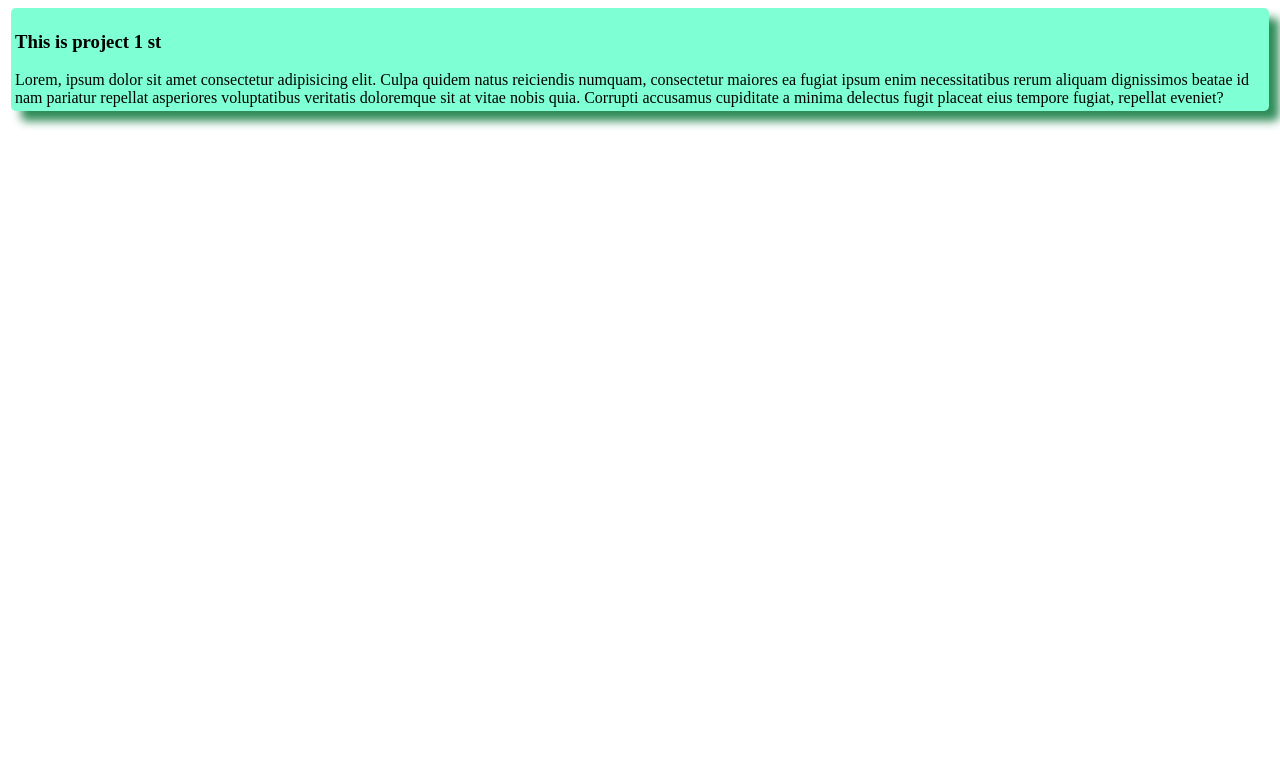
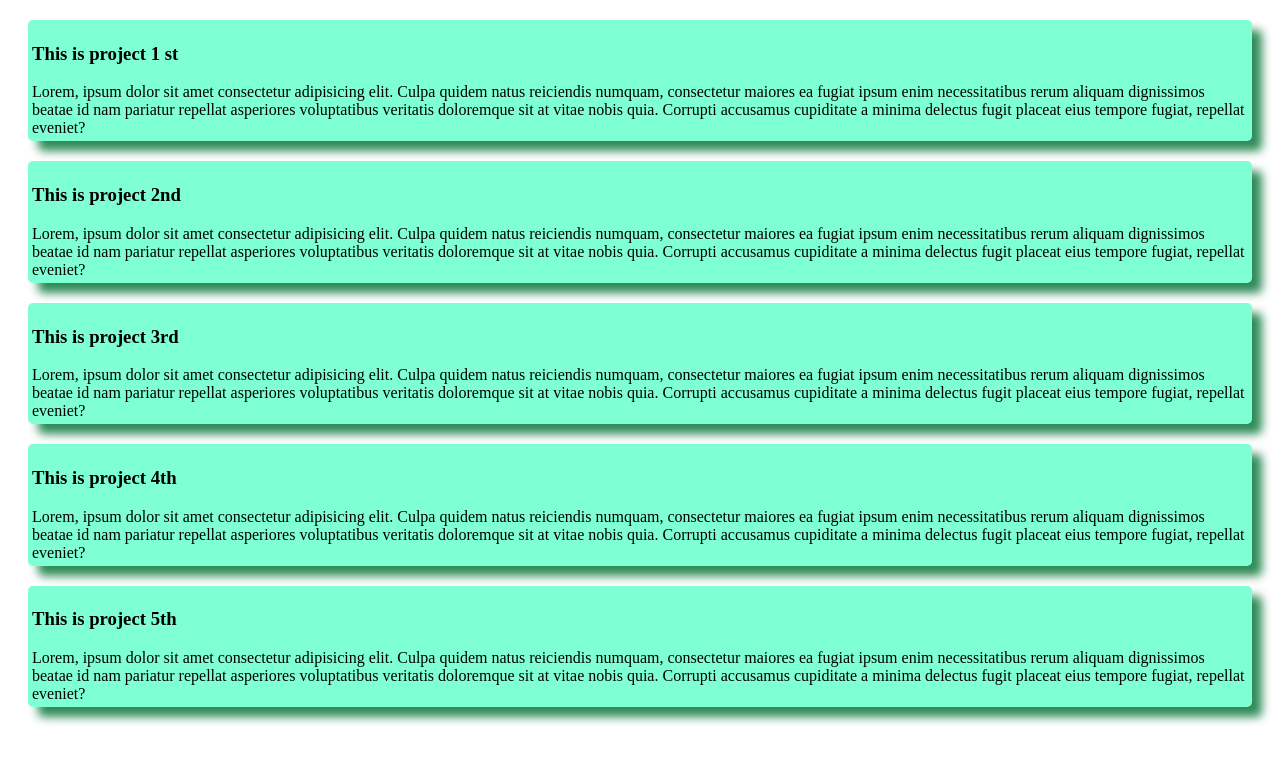
Before and after one commit to Afran1984/Project--ripo, a plain HTML site: page index.html in a window 1280 px wide. Drawn offline with Linux system fonts and the light colour scheme.

Commit message:
3rd commit

```diff
--- a/index.html
+++ b/index.html
@@ -11,6 +11,22 @@
         <h3>This is project 1 st</h3>
         Lorem, ipsum dolor sit amet consectetur adipisicing elit. Culpa quidem natus reiciendis numquam, consectetur maiores ea fugiat ipsum enim necessitatibus rerum aliquam dignissimos beatae id nam pariatur repellat asperiores voluptatibus veritatis doloremque sit at vitae nobis quia. Corrupti accusamus cupiditate a minima delectus fugit placeat eius tempore fugiat, repellat eveniet?
     </div>
+    <div class="div">
+        <h3>This is project 2nd</h3>
+        Lorem, ipsum dolor sit amet consectetur adipisicing elit. Culpa quidem natus reiciendis numquam, consectetur maiores ea fugiat ipsum enim necessitatibus rerum aliquam dignissimos beatae id nam pariatur repellat asperiores voluptatibus veritatis doloremque sit at vitae nobis quia. Corrupti accusamus cupiditate a minima delectus fugit placeat eius tempore fugiat, repellat eveniet?
+    </div>
+    <div class="div">
+        <h3>This is project 3rd</h3>
+        Lorem, ipsum dolor sit amet consectetur adipisicing elit. Culpa quidem natus reiciendis numquam, consectetur maiores ea fugiat ipsum enim necessitatibus rerum aliquam dignissimos beatae id nam pariatur repellat asperiores voluptatibus veritatis doloremque sit at vitae nobis quia. Corrupti accusamus cupiditate a minima delectus fugit placeat eius tempore fugiat, repellat eveniet?
+    </div>
+    <div class="div">
+        <h3>This is project 4th</h3>
+        Lorem, ipsum dolor sit amet consectetur adipisicing elit. Culpa quidem natus reiciendis numquam, consectetur maiores ea fugiat ipsum enim necessitatibus rerum aliquam dignissimos beatae id nam pariatur repellat asperiores voluptatibus veritatis doloremque sit at vitae nobis quia. Corrupti accusamus cupiditate a minima delectus fugit placeat eius tempore fugiat, repellat eveniet?
+    </div>
+    <div class="div">
+        <h3>This is project 5th</h3>
+        Lorem, ipsum dolor sit amet consectetur adipisicing elit. Culpa quidem natus reiciendis numquam, consectetur maiores ea fugiat ipsum enim necessitatibus rerum aliquam dignissimos beatae id nam pariatur repellat asperiores voluptatibus veritatis doloremque sit at vitae nobis quia. Corrupti accusamus cupiditate a minima delectus fugit placeat eius tempore fugiat, repellat eveniet?
+    </div>
 
 </body>
 </html>
--- a/style/index.css
+++ b/style/index.css
@@ -5,8 +5,9 @@ h1{
 .div{
     color: black;
     background-color: aquamarine;
-    margin: 3px;
+    margin: 20px;
     padding: 4px;
     box-shadow: 10px 10px 10px seagreen;
     border-radius: 5px;
+    border: 10px;
 }
```
